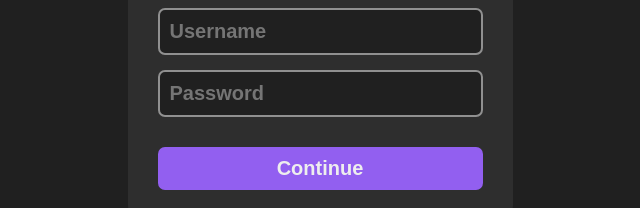
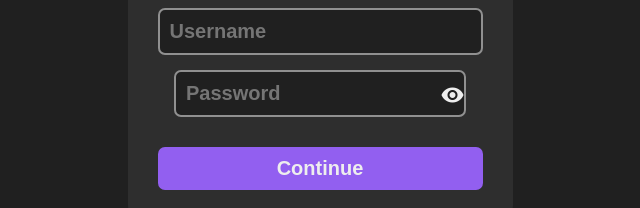
Before and after one commit to outlr-pse/outlr-pse-code, a Vue app in the folder frontend/: page /login in a window 1280 px wide. Shown: the part 344-552 px from the top of the page, without its empty margins (320-960 px from the left). Built offline with nearby package versions, Linux system fonts and the light colour scheme; no server answers.

Commit message:
added eye for login

```diff
--- a/frontend/src/components/views/LoginView/LoginView.vue
+++ b/frontend/src/components/views/LoginView/LoginView.vue
@@ -9,13 +9,22 @@
         </div>
 
         <div class="login-form">
-            <div class="error" v-show="error">{{errorMessage}}</div>
+          <div class="error" v-show="error">{{ errorMessage }}</div>
           <div class="text-fields">
-              <input v-bind:class="{'errorInput':error}" class="username" @input="usernameInput" @click="() => error = false" v-model="username" placeholder="Username"/>
-              <input v-bind:class="{'errorInput':error}" class="password" @input="passwordInput" @click="() => error = false" v-model="password" placeholder="Password" type="password"/>
+            <input v-bind:class="{'errorInput':error}" class="username"
+                   @click="() => error = false" v-model="username" placeholder="Username"/>
+            <div style="position:relative">
+              <input v-bind:class="{'errorInput':error}" class="password"
+                     @click="() => error = false" v-model="password" placeholder="Password"
+                     :type="inputTypePassword"/>
+              <span class="material-icons md-dark passwordIcon"
+                    @click="toggleVisibilityPassword">{{visiblePassword}}</span>
+            </div>
+
           </div>
           <div class="submit-field">
-              <input v-bind:class="{'validSubmit': validInput, 'errorSubmit':error}" ref="submit" @click="tryLoginSubmit" type="button" value="Continue">
+            <input v-bind:class="{'validSubmit': validInput, 'errorSubmit':error}" ref="submit" @click="tryLoginSubmit"
+                   type="button" value="Continue">
           </div>
         </div>
       </div>
@@ -43,13 +52,20 @@ export default defineComponent({
       password: "",
       passwordRepeated: "",
       error: false,
-      errorMessage: "Something went wrong!"
+      errorMessage: "Something went wrong!",
+      inputTypePassword: "password",
+      visiblePassword: "visibility"
     };
   },
   methods: {
     resetInputFields() {
       this.username = ""
       this.password = ""
+    },
+    toggleVisibilityPassword(){
+      this.inputTypePassword = this.inputTypePassword === "password"  ? "text" : "password"
+      this.visiblePassword = this.visiblePassword === "visibility_off" ? "visibility": "visibility_off"
+      this.error = false;
     },
     async tryLoginSubmit() {
 
@@ -74,114 +90,124 @@ export default defineComponent({
 </script>
 
 <style scoped>
-.errorInput{
+.passwordIcon {
+  float: right;
+  position: absolute;
+  right: 18px;
+  top: 13px;
+  z-index: 90;
+  color: var(--color-main-white);
+  width: 24px;
+  height: 24px;
+  user-select: none;
+}
+
+.errorInput {
   border-color: var(--color-close-button) !important;
   background: none;
-  color: var(--color-close-button)!important;
+  color: var(--color-close-button) !important;
 }
 
-.error{
-  font-size:18px;
+.error {
+  font-size: 18px;
   font-weight: 500;
   border: 2px solid var(--color-close-button);
-  color:var(--color-close-button);
+  color: var(--color-close-button);
   padding: 10px;
   border-radius: 7px;
 }
 
-.errorSubmit{
+.errorSubmit {
   background: var(--color-close-button) !important;
 }
 
-.container{
-  height:100%;
+.container {
+  height: 100%;
   align-items: center;
   display: flex;
   justify-content: center;
 }
 
-.tip{
-  background:var(--color-auth-form-background);
+.tip {
+  background: var(--color-auth-form-background);
   border: none;
   padding: 0;
-  margin:0;
+  margin: 0;
 }
 
 .content {
   width: min(70vw, 325px);
   padding: 30px;
-  display:grid;
+  display: grid;
   grid-template-rows: auto auto;
-  gap:30px;
+  gap: 30px;
 }
 
-.header{
+.header {
   text-align: left;
-  display:grid;
+  display: grid;
   gap: 7px;
 }
 
-.title{
+.title {
   font-size: 22px;
   font-weight: 800;
 }
 
-.subtitle{
-  font-size:20px;
+.subtitle {
+  font-size: 20px;
   font-weight: 700;
   color: var(--color-stroke)
 }
 
-.login-form{
+.login-form {
   display: grid;
   grid-template-rows: auto;
   gap: 30px;
 }
 
-.text-fields{
-  display:grid;
-  gap:15px;
+.text-fields {
+  display: grid;
+  gap: 15px;
 }
 
-.valid{
+.valid {
   border: 2px solid green !important;
 }
 
-.validSubmit{
+.validSubmit {
   background: green !important;
 }
 
-.login-form input{
-  outline:none;
-  font-size:20px;
+.login-form input {
+  outline: none;
+  font-size: 20px;
   font-weight: 800;
   padding: 10px;
   border-radius: 7px;
-  border:none;
+  border: none;
   color: var(--color-main-white);
 }
 
-.text-fields input{
+.text-fields input {
   background: var(--color-background);
   border: 2px solid var(--color-stroke)
 }
 
-.text-fields input:focus{
+.text-fields input:focus {
   border: 2px solid var(--color-main)
 }
 
-.submit-field input{
-  width:100%;
+.submit-field input {
+  width: 100%;
   background: var(--color-main);
   color: var(--color-main-white)
 }
 
-.submit-field input:hover{
+.submit-field input:hover {
   filter: brightness(120%);
   cursor: pointer;
 }
 
 
-
-
 </style>
```
Lines whose indentation alone changed are shown as unchanged.
